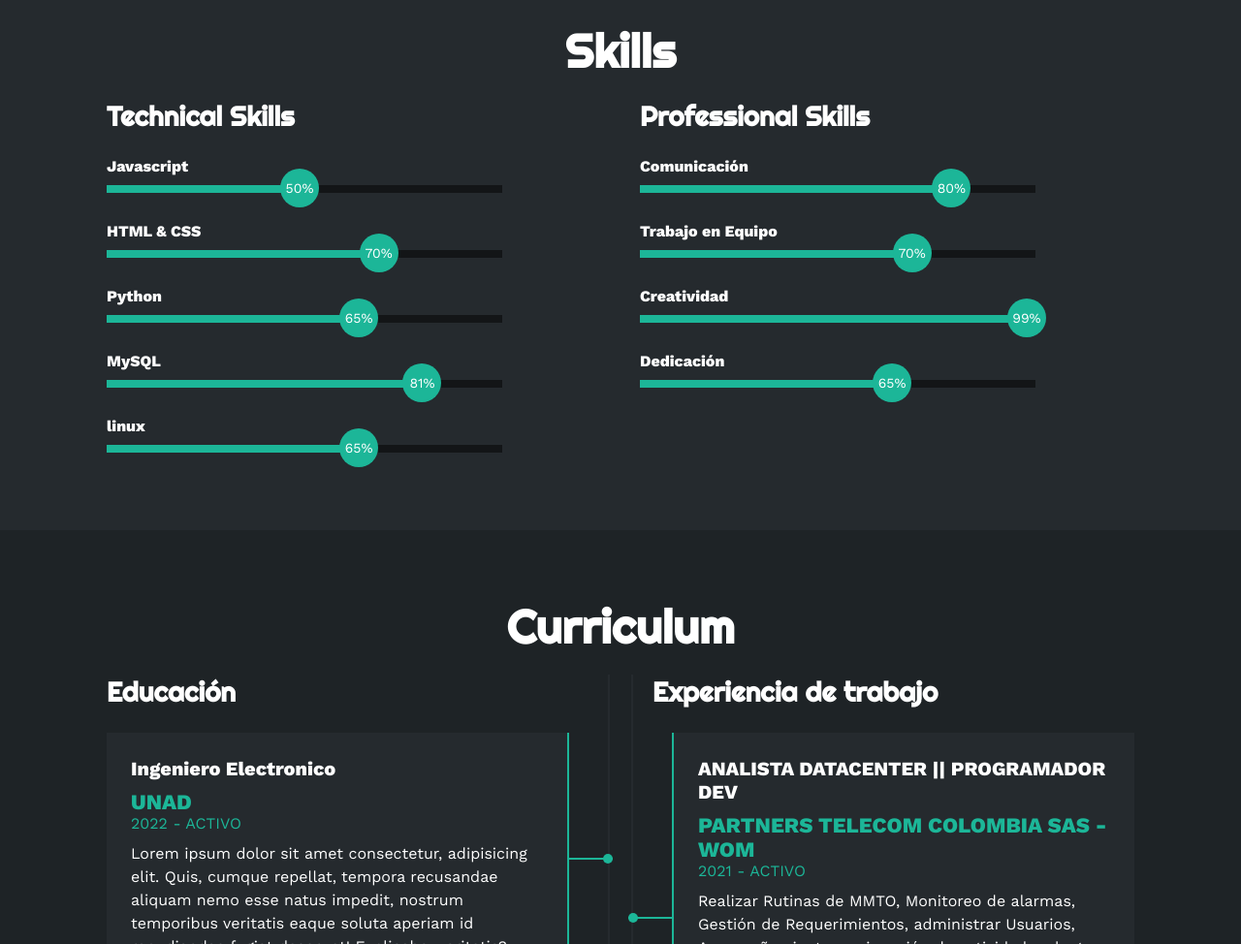
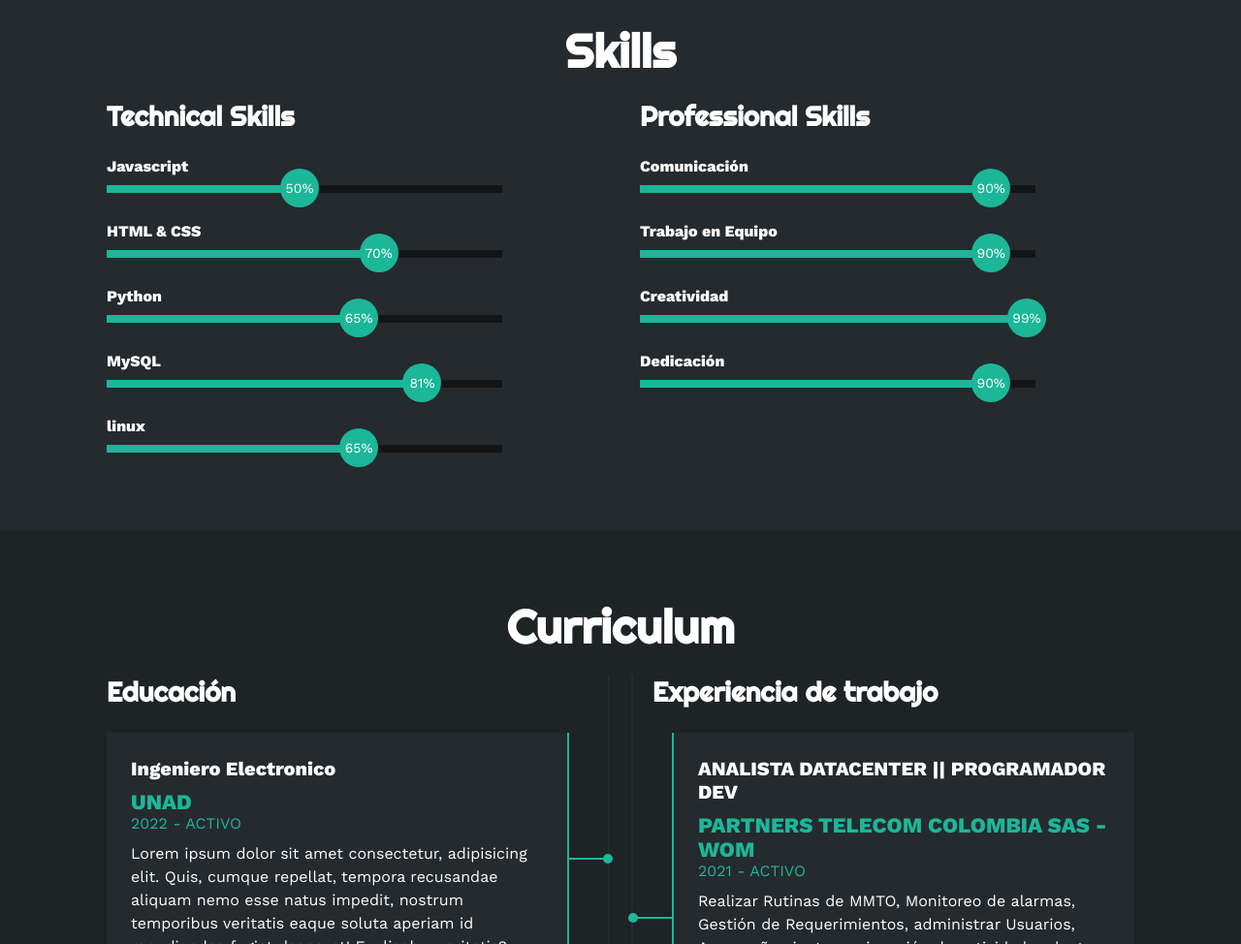
Before and after one commit to juangoez32/portafolio, a plain HTML site: page index.html in a window 1280 px wide. Shown: the part 1527-2501 px from the top of the page at 97% size. Drawn offline with nearby package versions, Linux system fonts and the light colour scheme.

Commit message:
ACTUALIZACION DE PORCENTAJES SKILL

```diff
--- a/index.html
+++ b/index.html
@@ -196,7 +196,7 @@
                         <span>Comunicación</span>
                         <div class="barra-skill">
                             <div class="progreso">
-                                <span>80%</span>
+                                <span>90%</span>
                             </div>
                         </div>
                     </div>
@@ -204,7 +204,7 @@
                         <span>Trabajo en Equipo</span>
                         <div class="barra-skill">
                             <div class="progreso">
-                                <span>70%</span>
+                                <span>90%</span>
                             </div>
                         </div>
                     </div>
@@ -220,7 +220,7 @@
                         <span>Dedicación</span>
                         <div class="barra-skill">
                             <div class="progreso">
-                                <span>65%</span>
+                                <span>90%</span>
                             </div>
                         </div>
                     </div>
```
